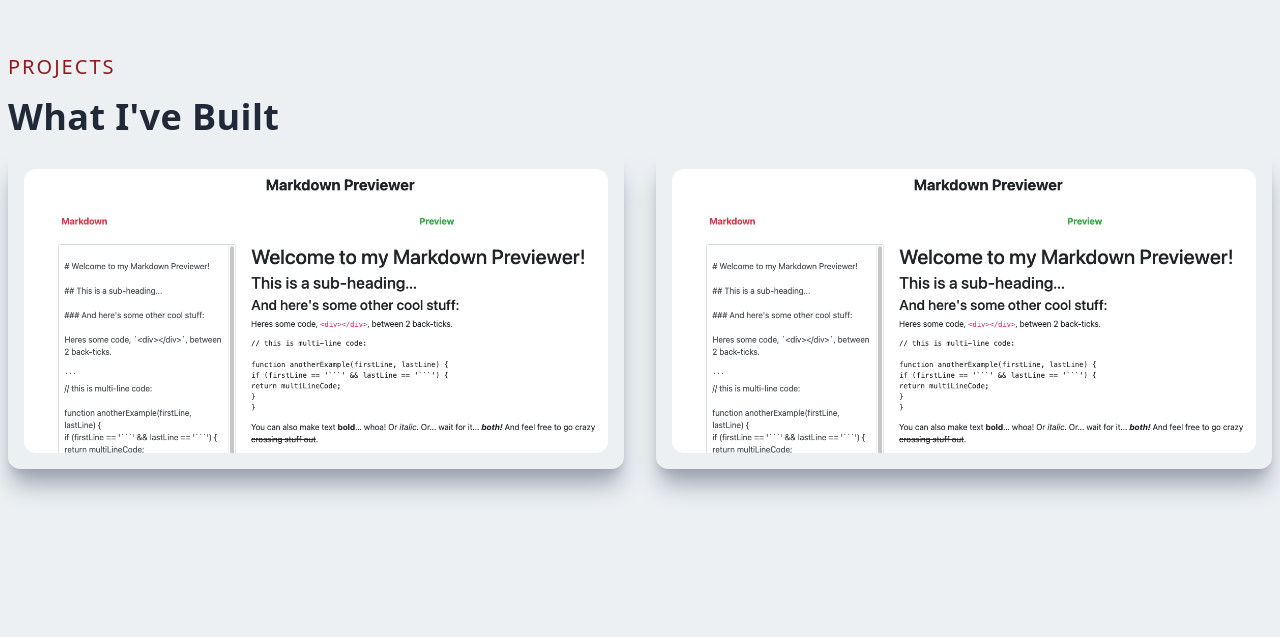
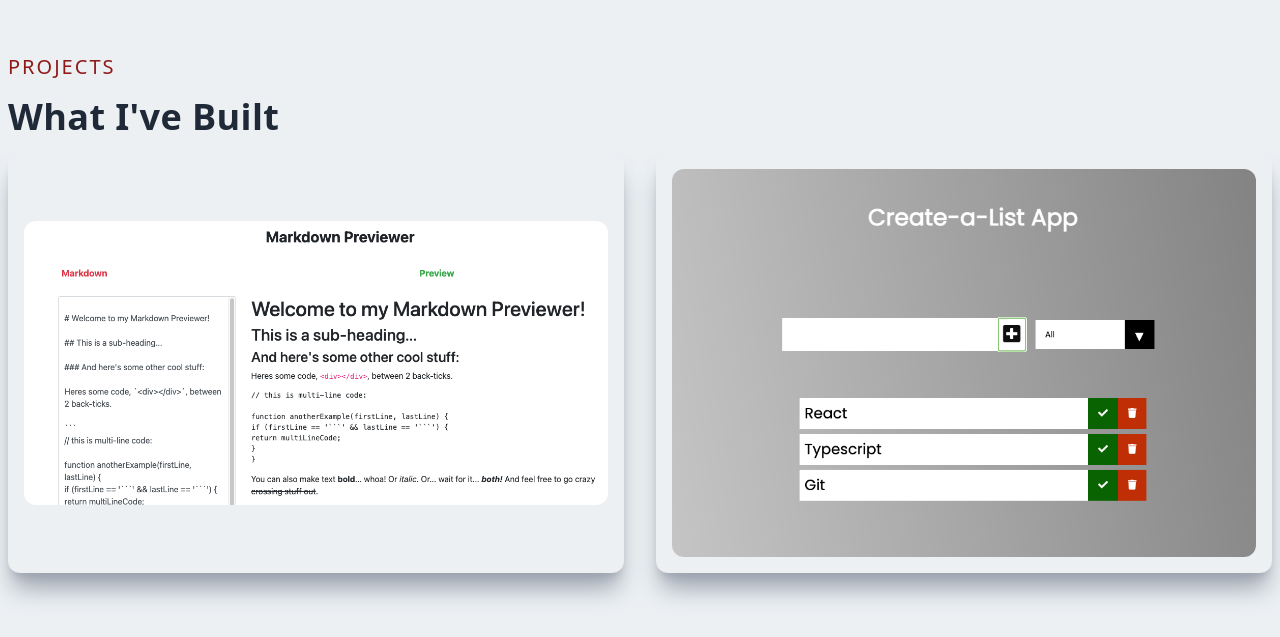
Before and after one commit to lawlawson/portfolio-july, a Next.js app: page / in a window 1280 px wide. Shown: the part 2411-3048 px from the top of the page. Before the commit the page ends 2944 px from the top, so only its background shows below. Built offline with nearby package versions, Linux system fonts and the light colour scheme.

Commit message:
Add todo preview

```diff
--- a/pages/components/Projects.jsx
+++ b/pages/components/Projects.jsx
@@ -1,6 +1,7 @@
 import Image from 'next/image';
 import Link from 'next/link';
 import previewImg from '../../public/assets/projects/previewImg.png';
+import todoPreview from '../../public/assets/projects/todoPreview.png';
 import ProjectItem from './ProjectItem';
 
 const Projects = () => {
@@ -18,9 +19,9 @@ const Projects = () => {
             projectUrl='/previewer'
           />
           <ProjectItem
-            title='Markdown Previewer'
-            backgroundImg={previewImg}
-            projectUrl='/previewer'
+            title='Todo List'
+            backgroundImg={todoPreview}
+            projectUrl='/todo'
           />
           {/* <ProjectItem title='Todo' backgroundImg={previewImg} projectUrl='/property'/> */}
         </div>
```
Also changed, not shown: public/assets/projects/todoPreview.png (added).
